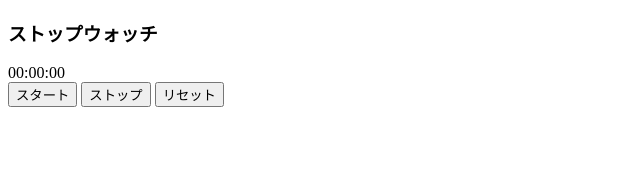
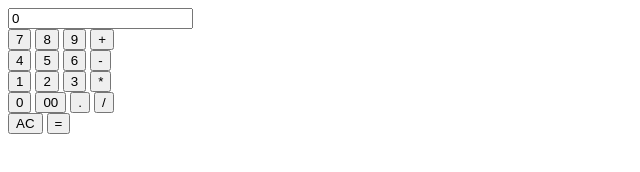
Before and after one commit to 7121yamamotorina/rinayamamoto, a plain HTML site: page index.html in a window 1280 px wide. Shown: the whole page, without its empty margins (0-640 px from the left). Drawn offline with nearby package versions, Linux system fonts and the light colour scheme.

Commit message:
Update index.html

```diff
--- a/index.html
+++ b/index.html
@@ -3,20 +3,42 @@
       <head>
         <meta charset="utf-8">
         <script src="https://code.jquery.com/jquery-3.2.1.js" integrity="sha256-DZAnKJ/6XZ9si04Hgrsxu/8s717jcIzLy3oi35EouyE=" crossorigin="anonymous"></script>
-        <link rel="stylesheet" href="main.css">
-        <title>ストップウォッチ</title>
+        <link rel="stylesheet" href="main2.css">
+        <title>計算機</title>
       </head>
 
       <body>
-        <h3>ストップウォッチ</h3>
- <div id="clock">00:00:00</div>
-<form>
-     <input type="button" id="start" value="スタート">
-     <input type="button" id="stop" value="ストップ">
-     <input type="button" id="reset" value="リセット">
-</form>
-        <script src="main.js">
-        </script>
+        <div class ="wrapper">
+          <input readonly id="result" type="text" value="0">
+
+       <div class="flex-container">
+         <button class="dan">7</button>
+          <button class="dan">8</button>
+         <button class="dan">9</button>
+         <button class="dan">+</button>
+       </div>
+       <div>
+         <button class="dan">4</button>
+          <button class="dan">5</button>
+         <button class="dan">6</button>
+         <button class="dan">-</button>
+       </div>
+        <div>
+         <button class="dan">1</button>
+          <button class="dan">2</button>
+         <button class="dan">3</button>
+         <button class="dan">*</button>
+       </div>
+       <div>
+         <button class="danme6">0</button>
+          <button class="danme6">00</button>
+         <button class="danme6">.</button>
+         <button class="danme6">/</button>
+       </div>
+       <div>
+       <button class="danme5 dan">AC</button>
+       <button class="danme5 dan">=</button>
         </div>
+        <script src="main2.js"></script>
       </body>
     </html>
```
